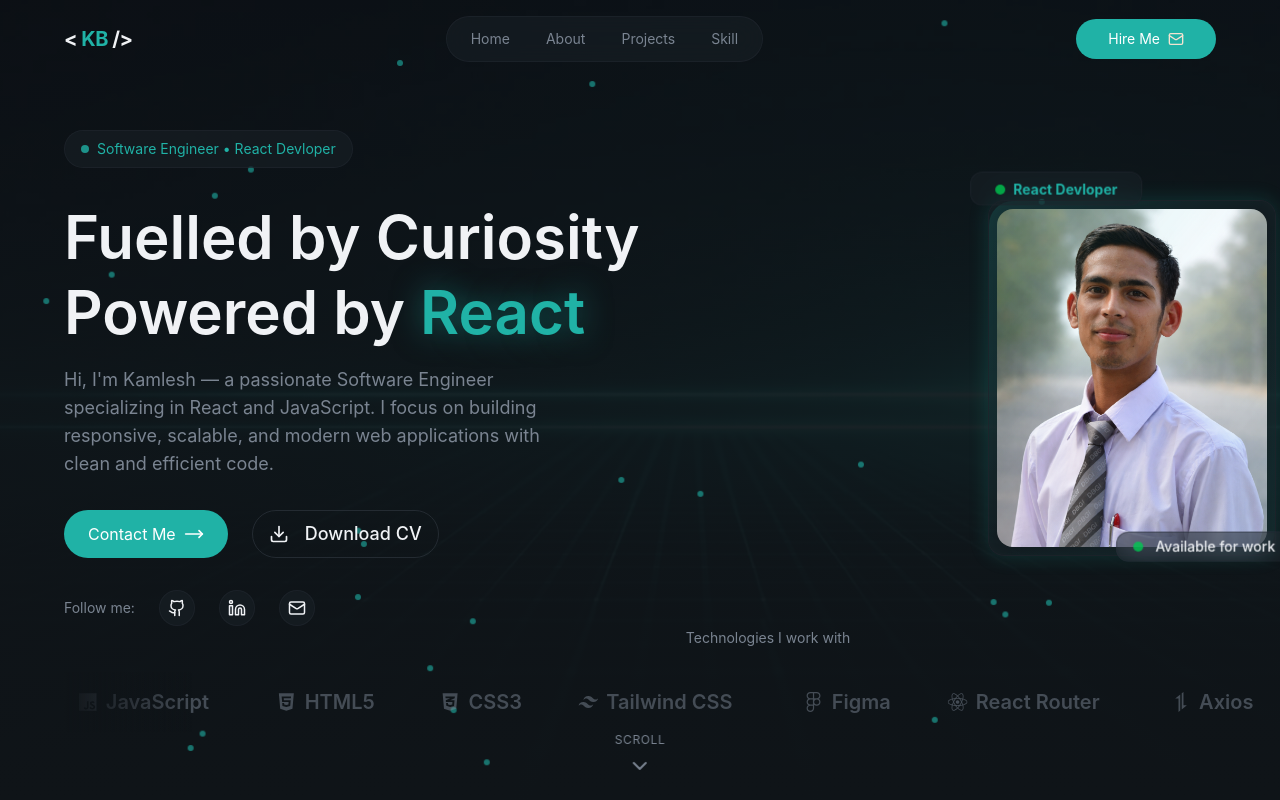
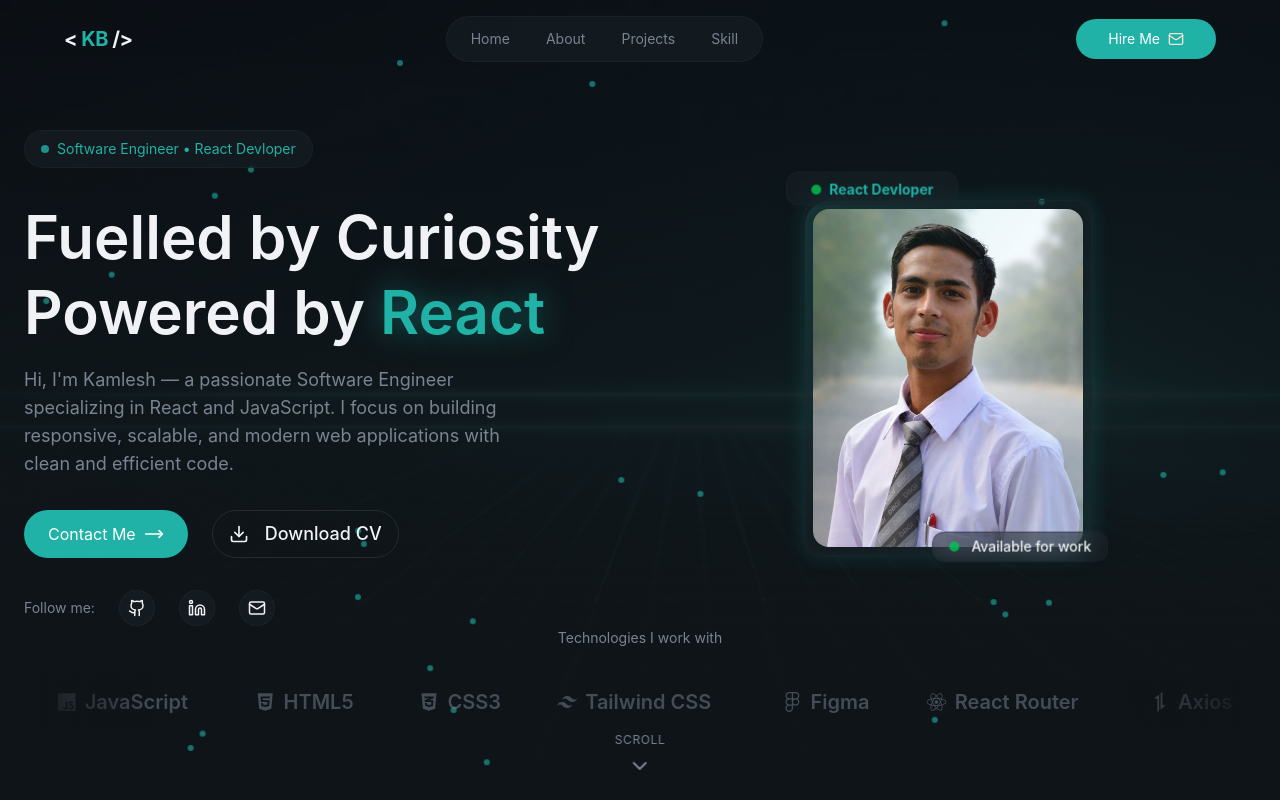
Before and after one commit to kamleshBisht04/personal-portfolio, a React (Vite) app: page / in a window 1280 px wide. Shown: the top 800 px of the page. Built offline with nearby package versions, Linux system fonts and the light colour scheme.

Commit message:
correct the error

```diff
--- a/src/sections/Hero.jsx
+++ b/src/sections/Hero.jsx
@@ -7,7 +7,7 @@ import Social from "../components/Social";
 
 const Hero = () => {
   return (
-    <section className="relative flex min-h-screen flex-col justify-center overflow-hidden">
+    <section className="relative flex min-h-screen items-center overflow-hidden">
       {/* Background image */}
       <div className="absolute inset-0">
         <img
@@ -15,14 +15,14 @@ const Hero = () => {
           alt="Hero image"
           className="h-full w-full object-cover opacity-30"
         />
-        <div className="from-background/20 via-background/80 to-background absolute inset-0 bg-gradient-to-b" />
+        <div className="from background/20 via-background/80 to-background absolute inset-0 bg-gradient-to-b" />
       </div>
 
       {/* Green dots */}
       <ParticlesBackground />
       {/* Content */}
-      <div className="max-w-screen-2xl mx-auto px-4 sm:px-6 md:px-10 lg:px-16 pt-32 pb-20">
-        <div className="grid items-center gap-12 lg:grid-cols-2">
+      <div className="container-custom relative z-10 mx-auto w-full px-6  pt-32 pb-20">
+        <div className="gap:12 grid items-center lg:grid-cols-2">
           {/* left column -Text section */}
           <div className="space-y-8">
             <div className="animate-fade-in">
@@ -67,7 +67,7 @@ const Hero = () => {
           {/* right column - profile section */}
           <div className="animation-fade-in relative py-8">
             {/* profile image*/}
-            <div className="animate-fade-in animation-delay-200 relative mx-auto max-w-[18rem] py-10">
+            <div className="animate-fade-in mx-w-xs animation-delay-200 relative mx-auto max-w-[18rem] py-10">
               <div className="glass glass-border glow-border relative rounded-2xl p-2">
                 <div className="from-primary/20 to-primary/10 absolute inset-0 animate-pulse rounded-3xl bg-gradient-to-br via-transparent" />
 
```
